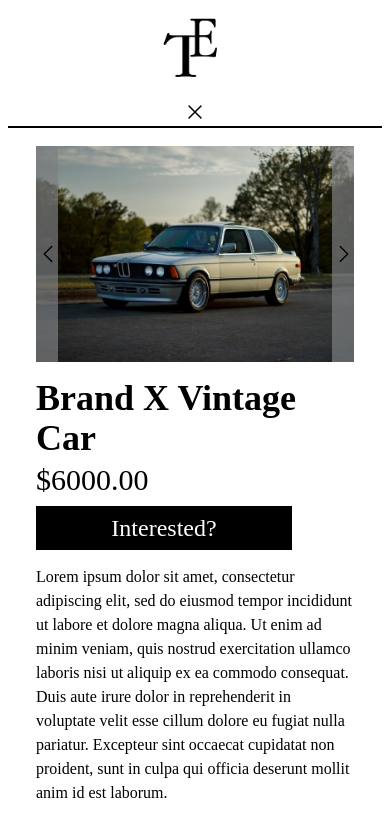
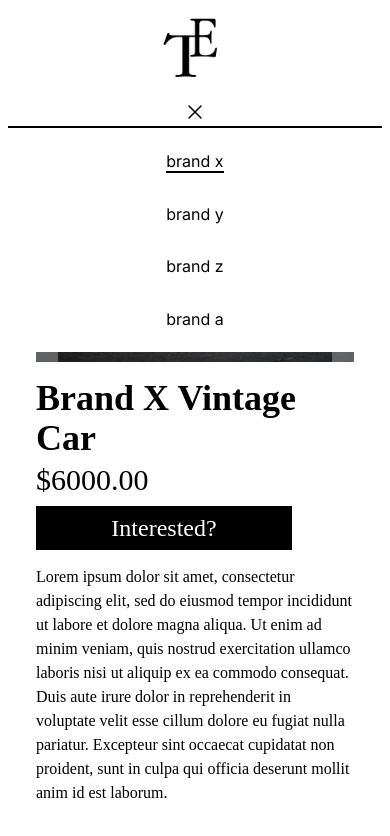
Before and after one commit to JerickWong/toy-envoy-website, a Next.js app: page /cars in a window 390 px wide. Both pictures are taken after a click on the button 195 px from the left and 112 px from the top of the page. Shown: the top 836 px of the page. Built offline with nearby package versions, Linux system fonts and the light colour scheme.

Commit message:
Fix nav smaller screen

```diff
--- a/components/SecondaryNavbar.js
+++ b/components/SecondaryNavbar.js
@@ -65,7 +65,7 @@ export default function SecondaryNavbar() {
         leave='transition ease-in duration-300'
         leaveFrom='transform opacity-100 scale-100'
         leaveTo='transform opacity-0 scale-95'
-        className="w-full fixed top-32 bg-white h-56"
+        className="w-full absolute top-32 bg-white h-56 z-10"
       >
         {ref => (
           <nav ref={ref} className='nav-header h-full'>
```
